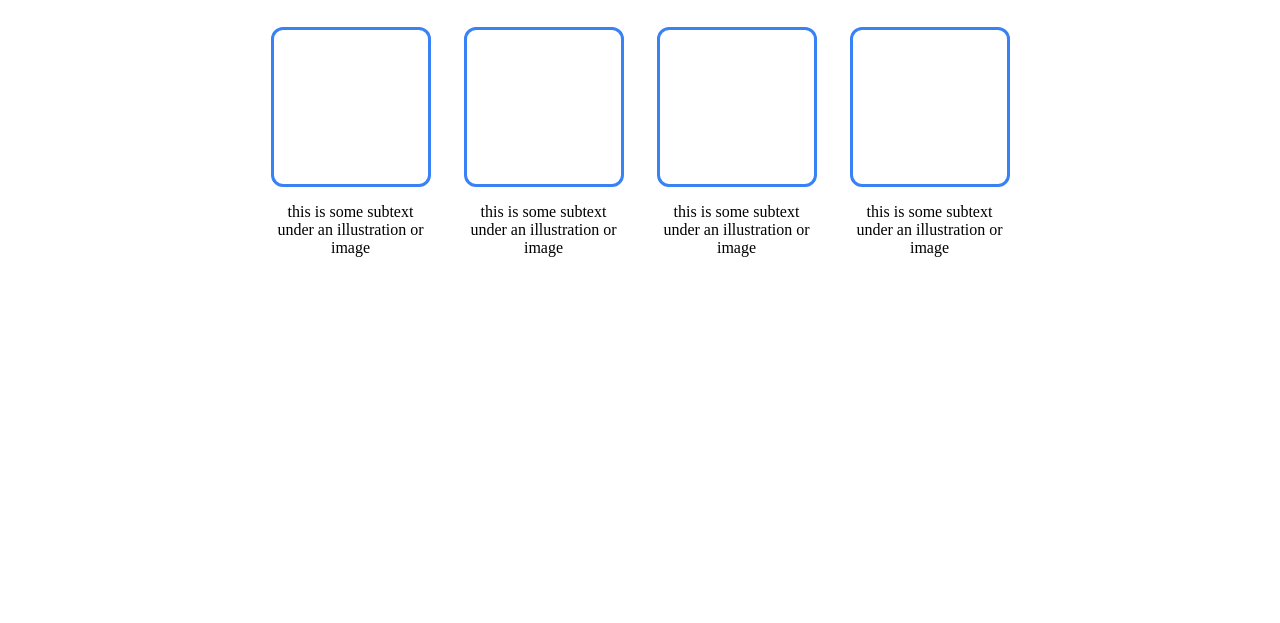
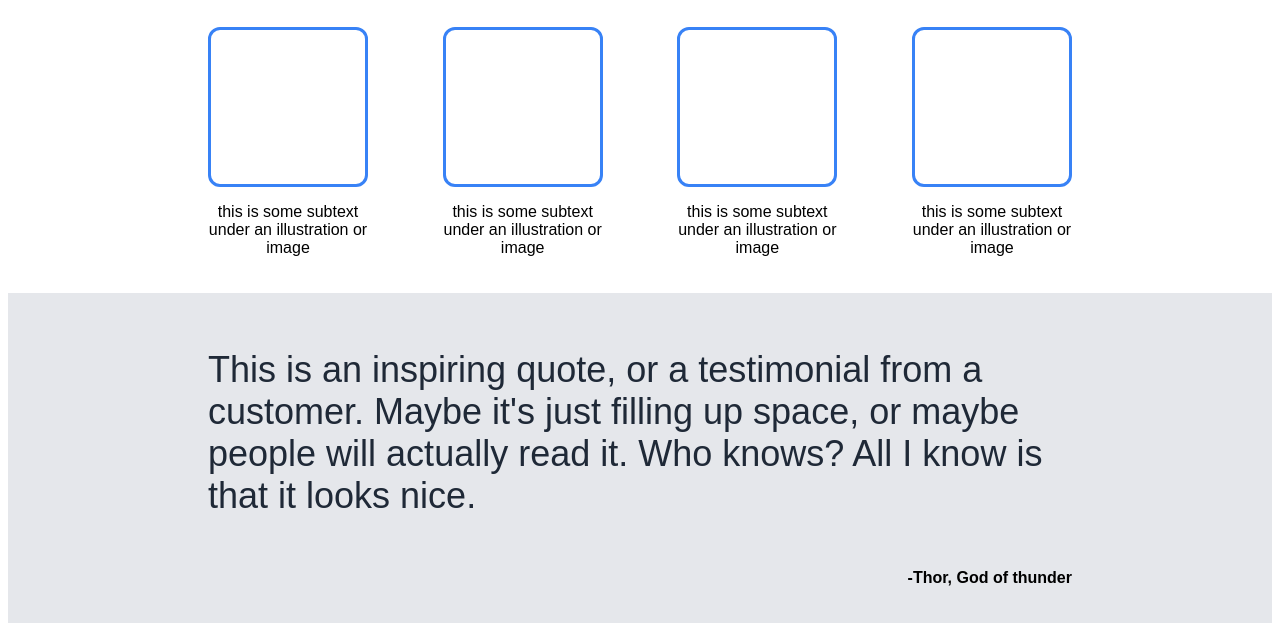
Before and after one commit to wenwen-dev/project-landing-page, a plain HTML site: page index.html in a window 1280 px wide. Shown: the part 386-1009 px from the top of the page. Before the commit the page ends 816 px from the top, so only its background shows below. Drawn offline with Linux system fonts and the light colour scheme.

Commit message:
Complete part three testimonial

```diff
--- a/index.html
+++ b/index.html
@@ -48,7 +48,13 @@
 
     </div>
   </div>
-  <div class="testimonial"></div>
+  <div class="testimonial">
+    <p class="testimonial-quote">This is an inspiring quote, or a testimonial from a
+      customer. Maybe it's just filling up space, or maybe
+      people will actually read it. Who knows? All I know
+      is that it looks nice.</p>
+      <p class="testimonial-person">-Thor, God of thunder</p>
+  </div>
   <div class="call-to-action"></div>
   <div class="footer"></div>
 </body>
--- a/style.css
+++ b/style.css
@@ -8,6 +8,7 @@ body {
   display: flex;
   height: 100vh;
   flex-direction: column;
+  font-family: Arial, Helvetica, sans-serif;
 }
 
 .header-and-hero {
@@ -92,7 +93,7 @@ button {
 .info {
   display: flex;
   flex-direction: column;
-  padding: 20px 180px;
+  padding: 20px 200px;
 }
 
 .info h2 {
@@ -105,8 +106,7 @@ button {
 
 .cards {
   display: flex;
-  justify-content: center;
-  gap: 33px;
+  justify-content: space-between;
 }
 
 .card {
@@ -126,3 +126,22 @@ button {
   border: solid 3px #3882F6;
   border-radius: 12px;
 }
+
+.testimonial {
+  display: flex;
+  flex-direction: column;
+  padding: 20px 200px;
+  background-color: #E5E7EB;
+}
+
+.testimonial-quote {
+  font-size:36px;
+  /* font-style: italic; */
+  color: #1F2937;
+  font-weight: 100;
+}
+
+.testimonial-person {
+  align-self: flex-end;
+  font-weight: 700;
+}
```
